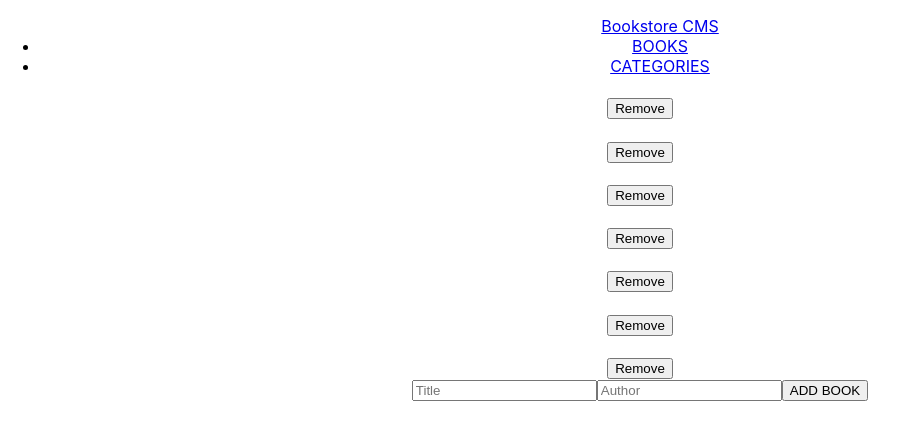
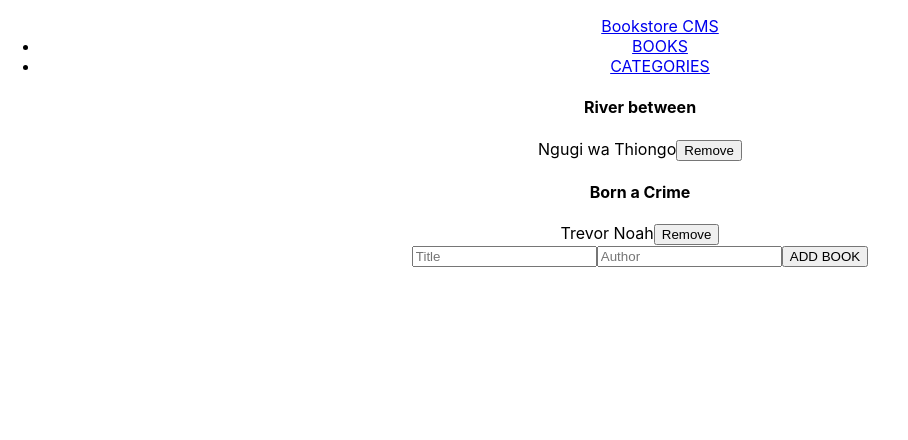
Before and after one commit to alphayowakarindi/book-store, a React (Create React App) app: page / in a window 1280 px wide. Shown: the top 440 px of the page, without its empty margins (0-908 px from the left). Built offline with nearby package versions, Linux system fonts and the light colour scheme.

Commit message:
Display books from the store and fix linter errors

```diff
--- a/src/components/Books.js
+++ b/src/components/Books.js
@@ -1,16 +1,19 @@
+import { useSelector } from 'react-redux';
 import AddBookForm from './addBookForm';
 import Book from './Book';
 
 function Books() {
+  const books = useSelector((state) => state.booksReducer);
   return (
     <div className="books">
-      <Book title="" author="" />
-      <Book title="" author="" />
-      <Book title="" author="" />
-      <Book title="" author="" />
-      <Book title="" author="" />
-      <Book title="" author="" />
-      <Book title="" author="" />
+      {books.map((book) => (
+        <Book
+          id={book.id}
+          title={book.title}
+          author={book.author}
+          key={book.id}
+        />
+      ))}
       <AddBookForm />
     </div>
   );
--- a/src/components/redux/books/books.js
+++ b/src/components/redux/books/books.js
@@ -3,13 +3,12 @@
 const REMOVE_BOOK = 'bookstore/books/REMOVE_BOOK';
 
 // Reducer
-const lastId = 0;
 export default function booksReducer(
   state = [
     { id: 1, title: 'River between', author: 'Ngugi wa Thiongo' },
     { id: 2, title: 'Born a Crime', author: 'Trevor Noah' },
   ],
-  action = {}
+  action = {},
 ) {
   switch (action.type) {
     case 'bookstore/books/ADD_BOOK':
--- a/src/index.js
+++ b/src/index.js
@@ -2,9 +2,9 @@
 import ReactDOM from 'react-dom/client';
 import { BrowserRouter } from 'react-router-dom';
 import './index.css';
+import { Provider } from 'react-redux';
 import App from './App';
 import reportWebVitals from './reportWebVitals';
-import { Provider } from 'react-redux';
 import store from './components/redux/configureStore';
 
 const root = ReactDOM.createRoot(document.getElementById('root'));
@@ -15,7 +15,7 @@
         <App />
       </Provider>
     </BrowserRouter>
-  </React.StrictMode>
+  </React.StrictMode>,
 );
 
 // If you want to start measuring performance in your app, pass a function
```
